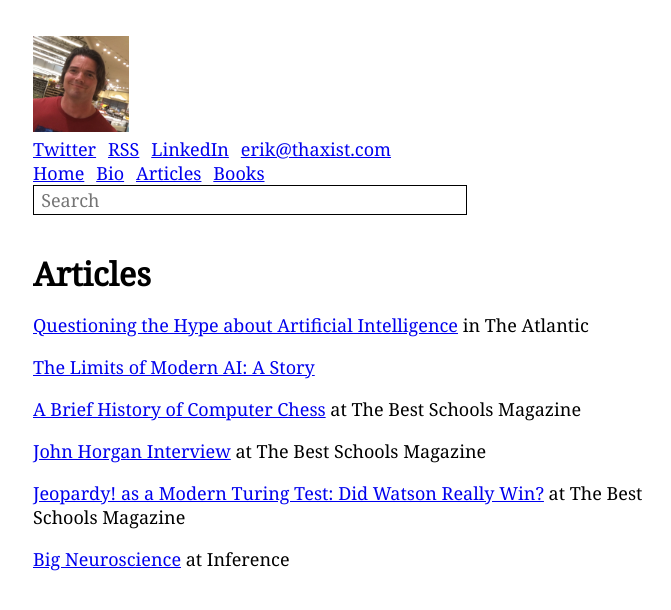
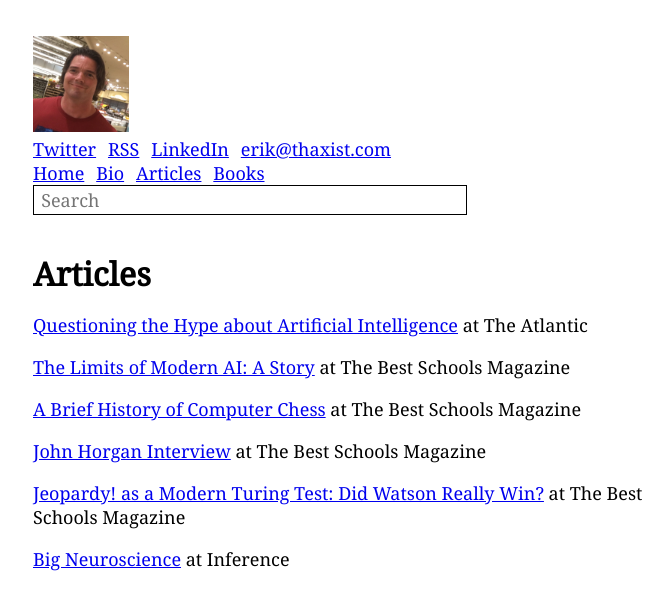
Before and after one commit to thaxist/thaxist.github.io, a Jekyll site: the page built from articles.md, in a window 1280 px wide. Shown: the top 610 px of the page, without its empty margins (287-958 px from the left). Built offline with Jekyll 4.4.1, drawn with Linux system fonts in a browser that asks for light colours.

Commit message:
Update articles.md

```diff
--- a/articles.md
+++ b/articles.md
@@ -4,9 +4,10 @@ title: Articles
 permalink: /articles.html
 ---
 [Questioning the Hype about Artificial Intelligence](http://www.theatlantic.com/technology/archive/2015/05/the-humanists-paradox/391622/)
-in The Atlantic
+at The Atlantic
 
 [The Limits of Modern AI: A Story](http://www.thebestschools.org/magazine/limits-of-modern-ai/)
+at The Best Schools Magazine
 
 [A Brief History of Computer Chess](http://www.thebestschools.org/magazine/brief-history-of-computer-chess/)
 at The Best Schools Magazine
```
